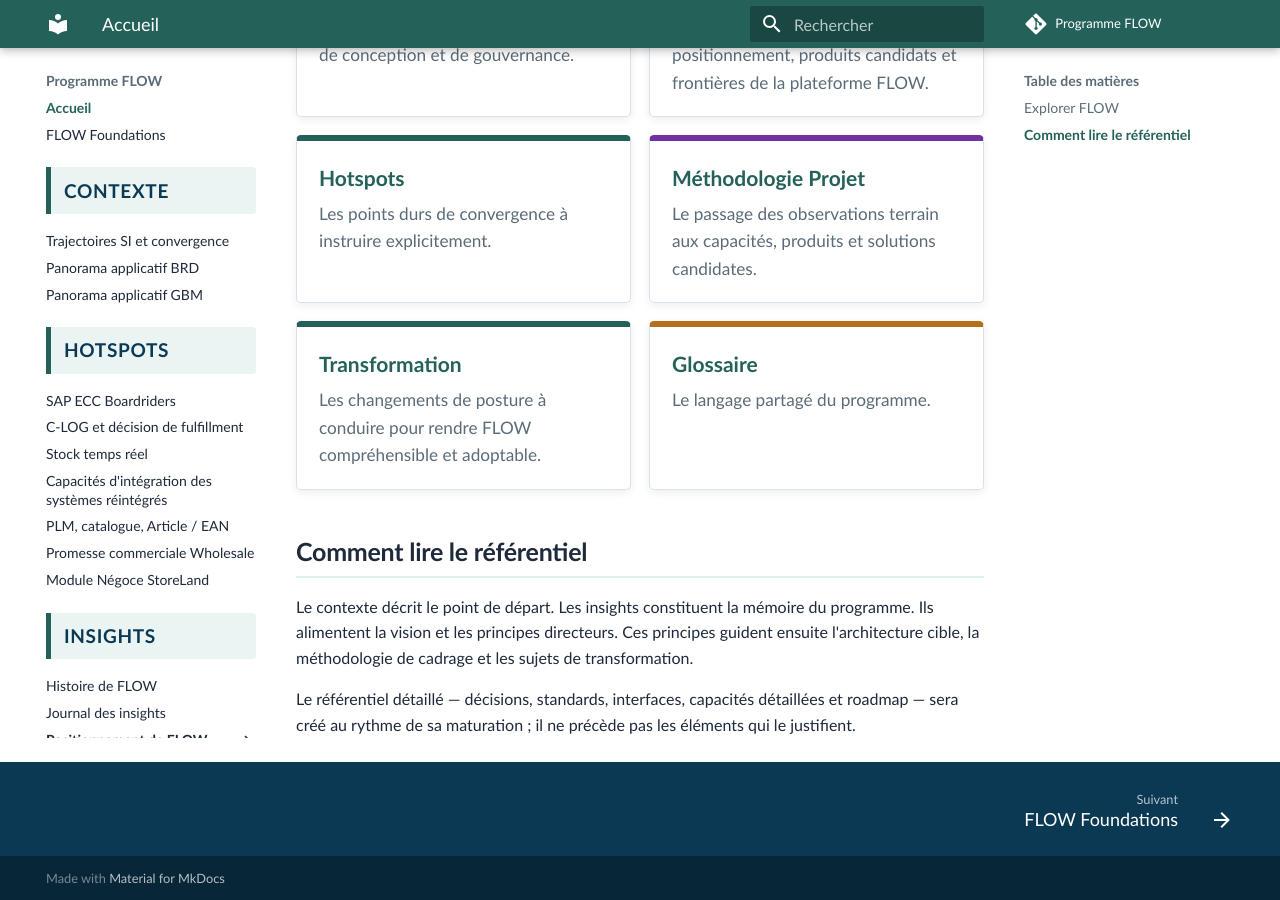
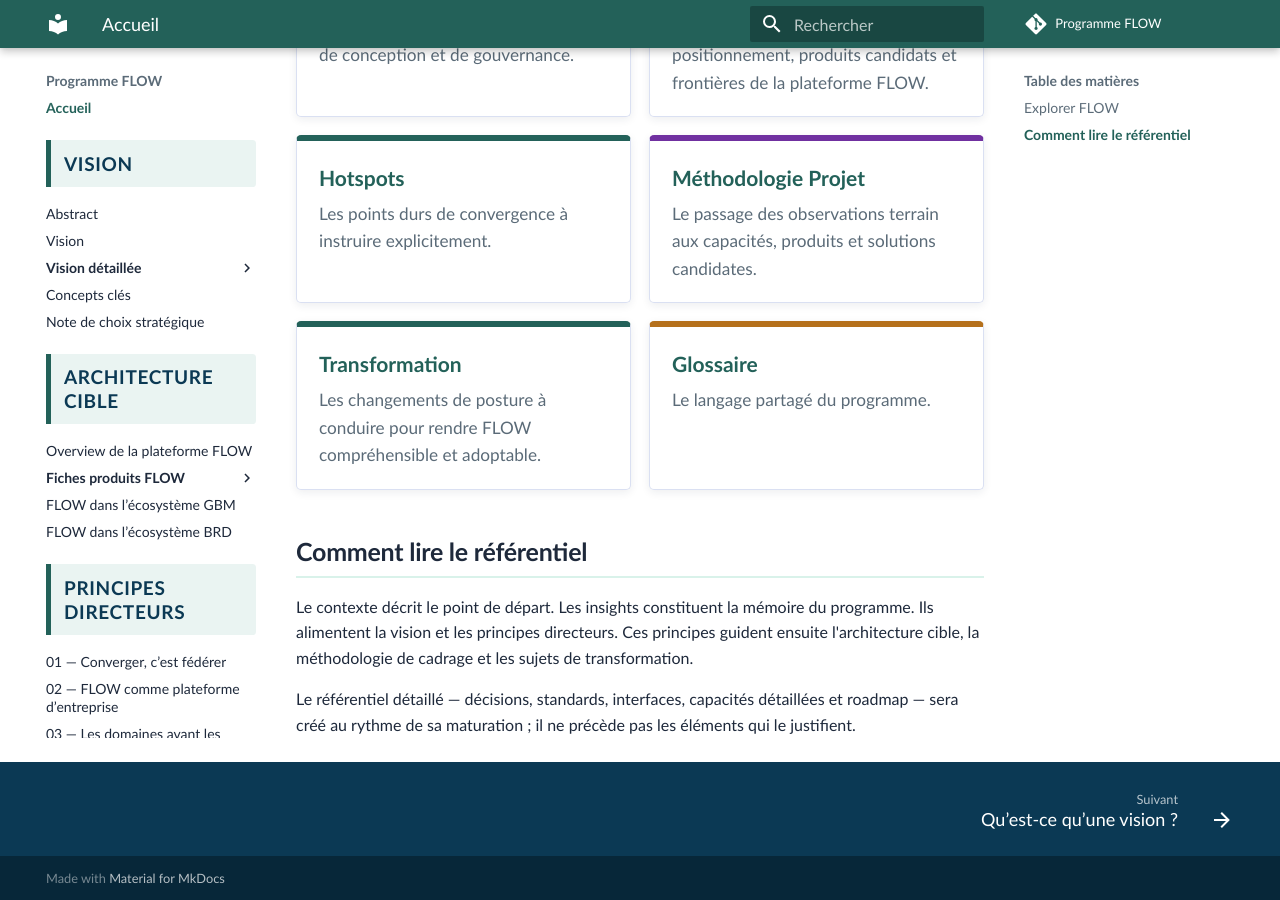
Before and after one commit to laurent-sintes/FLOW-Program, an MkDocs documentation site: the page built from docs/index.md, in a window 1280 px wide and 900 px high, scrolled down 1280 px. Built offline with MkDocs 1.6.1 and Material for MkDocs 9.7.7, drawn with Linux system fonts in a browser that asks for light colours; comment, search, counter and statistics services are not loaded; some of the changed lines change nothing that is shown.

Commit message:
Réorganiser le menu et ajouter les fiches produits

```diff
--- a/mkdocs.yml
+++ b/mkdocs.yml
@@ -24,12 +24,43 @@
 
 nav:
   - Accueil: index.md
-  - FLOW Foundations: flow-foundations.md
-  - Contexte:
-      - Repères: contexte/index.md
-      - Trajectoires SI et convergence: contexte/panorama-applicatif-brd-gbm.md
-      - Panorama applicatif BRD: contexte/panorama-brd.md
-      - Panorama applicatif GBM: contexte/panorama-gbm.md
+  - Vision:
+      - vision/index.md
+      - Abstract: vision/abstract.md
+      - Vision: vision/vision.md
+      - Vision détaillée:
+          - Sommaire: vision/vision-detaillee/index.md
+          - Ambition: vision/vision-detaillee/1-ambition.md
+          - Ruptures: vision/vision-detaillee/2-ruptures-structurantes.md
+          - Solution: vision/vision-detaillee/3-plateforme-flow.md
+          - Hotspots: vision/vision-detaillee/4-hotspots.md
+          - Valeur attendue: vision/vision-detaillee/5-valeur-attendue.md
+      - Concepts clés: vision/concepts-cles.md
+      - Note de choix stratégique: vision/note-choix-strategique.md
+  - Architecture cible:
+      - Repères: architecture-cible/index.md
+      - Overview de la plateforme FLOW: architecture-cible/overview-plateforme-flow.md
+      - Fiches produits FLOW:
+          - Repères: architecture-cible/produits/index.md
+          - Socle Case Management: architecture-cible/produits/socle-case-management.md
+          - Stock Unifié: architecture-cible/produits/stock-unifie.md
+          - Fulfillment Network Configuration: architecture-cible/produits/fulfillment-network-configuration.md
+          - Product Agreement Catalog: architecture-cible/produits/product-agreement-catalog.md
+          - Supply Service Registry: architecture-cible/produits/supply-service-registry.md
+          - Vues 360: architecture-cible/produits/vues-360.md
+          - Gouvernance des données en transit: architecture-cible/produits/gouvernance-donnees-transit.md
+      - FLOW dans l’écosystème GBM: architecture-cible/flow-dans-ecosysteme-gbm.md
+      - FLOW dans l’écosystème BRD: architecture-cible/flow-dans-ecosysteme-brd.md
+  - Principes directeurs:
+      - Les principes: principes-directeurs/index.md
+      - "01 — Converger, c’est fédérer": principes-directeurs/1-converger-c-est-federer.md
+      - "02 — FLOW comme plateforme d’entreprise": principes-directeurs/2-flow-comme-plateforme-d-entreprise.md
+      - "03 — Les domaines avant les structures": principes-directeurs/3-domaines-avant-les-structures.md
+      - "04 — Séparer Demand et Supply": principes-directeurs/4-separer-demand-et-supply.md
+      - "05 — Le processus émerge des décisions": principes-directeurs/5-le-processus-emerge-des-decisions.md
+      - "06 — La demande comme objet métier central d’orchestration": principes-directeurs/6-demande-objet-metier-central-orchestration.md
+      - "07 — Qualifier les informations plutôt que parler de Master Data": principes-directeurs/7-qualifier-les-informations-plutot-que-master-data.md
+      - "08 — Gouverner la donnée en transit": principes-directeurs/8-gouverner-la-donnee-en-transit.md
   - Hotspots:
       - Repères: hotspots/index.md
       - SAP ECC Boardriders: hotspots/sap-ecc-boardriders.md
@@ -37,8 +68,13 @@
       - Stock temps réel: hotspots/stock-temps-reel.md
       - Capacités d'intégration des systèmes réintégrés: hotspots/capacites-integration-systemes-reintegres.md
       - PLM, catalogue, Article / EAN: hotspots/plm-catalogue-article-ean.md
-      - Promesse commerciale Wholesale: hotspots/convergence-b2b-wholesale.md
+      - Promesse commerciale Wholesale: hotspots/promesse-commerciale-wholesale.md
       - Module Négoce StoreLand: hotspots/module-negoce-storeland.md
+  - Contexte:
+      - Repères: contexte/index.md
+      - Trajectoires SI et convergence: contexte/trajectoires-si-convergence.md
+      - Panorama applicatif BRD: contexte/panorama-brd.md
+      - Panorama applicatif GBM: contexte/panorama-gbm.md
   - Insights:
       - Repères: insights/index.md
       - Histoire de FLOW: insights/histoire-de-flow.md
@@ -65,34 +101,6 @@
       - Finance:
           - Convergence Finance et adhérence FLOW: insights/convergence-finance-adherence-flow.md
           - "Facturation : un assemblage de responsabilités": insights/facturation-capacite-documentaire-transverse.md
-  - Vision:
-      - vision/index.md
-      - Abstract: vision/abstract.md
-      - Vision: vision/vision.md
-      - Vision détaillée:
-          - Sommaire: vision/vision-detaillee/index.md
-          - Ambition: vision/vision-detaillee/1-ambition-et-contexte.md
-          - Ruptures: vision/vision-detaillee/2-ruptures-structurantes.md
-          - Solution: vision/vision-detaillee/3-plateforme-flow.md
-          - Hotspots: vision/vision-detaillee/4-hotspots.md
-          - Valeur attendue: vision/vision-detaillee/5-valeur-attendue.md
-      - Concepts clés: vision/concepts-cles.md
-      - Note de choix stratégique: vision/abstract-comex.md
-  - Architecture cible:
-      - Repères: architecture-cible/index.md
-      - Overview de la plateforme FLOW: architecture-cible/overview-plateforme-flow.md
-      - FLOW dans l’écosystème GBM: architecture-cible/flow-dans-ecosysteme-gbm.md
-      - FLOW dans l’écosystème BRD: architecture-cible/flow-dans-ecosysteme-brd.md
-  - Principes directeurs:
-      - Les principes: principes-directeurs/index.md
-      - "01 — Converger, c’est fédérer": principes-directeurs/1-converger-c-est-federer.md
-      - "02 — FLOW comme plateforme d’entreprise": principes-directeurs/2-flow-comme-plateforme-d-entreprise.md
-      - "03 — Les domaines avant les structures": principes-directeurs/3-domaines-avant-les-structures.md
-      - "04 — Séparer Demand et Supply": principes-directeurs/4-separer-demand-et-supply.md
-      - "05 — Le processus émerge des décisions": principes-directeurs/5-le-processus-emerge-des-decisions.md
-      - "06 — La demande comme objet métier central d’orchestration": principes-directeurs/6-demande-objet-metier-central-orchestration.md
-      - "07 — Qualifier les informations plutôt que parler de Master Data": principes-directeurs/7-qualifier-les-informations-plutot-que-master-data.md
-      - "08 — Gouverner la donnée en transit": principes-directeurs/8-gouverner-la-donnee-en-transit.md
   - Méthodologie Projet:
       - La méthodologie: methode/index.md
       - Processus de cadrage: methode/processus-de-cadrage.md
```
